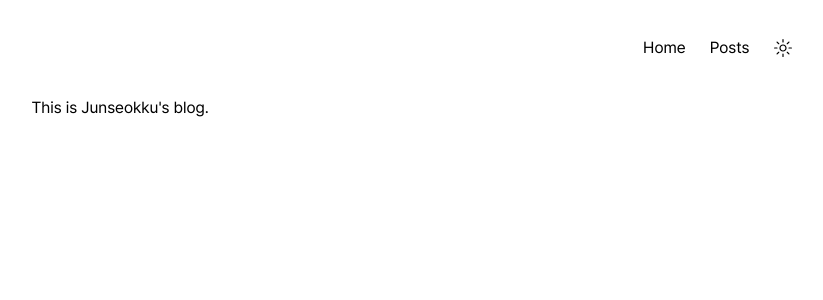
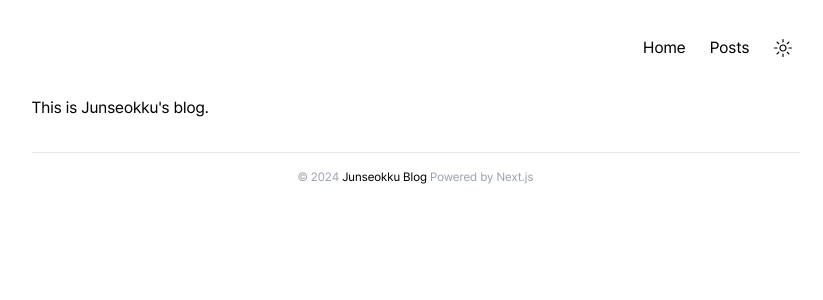
Before and after one commit to junseokku/junseokku-dev, a Next.js app: page / in a window 1280 px wide. Shown: the top 300 px of the page, without its empty margins (217-1040 px from the left). Built offline with nearby package versions, Linux system fonts and the light colour scheme.

Commit message:
feat: 푸터 기본 형태 구현

```diff
--- /dev/null
+++ b/app/components/Footer.tsx
@@ -0,0 +1,19 @@
+import { myInfo } from 'app/constants/myInfo';
+
+export const Footer = () => {
+  return (
+    <footer className="flex flex-col gap-4">
+      <hr className="border-1 border-gray-200 dark:border-gray-800" />
+      <p className="text-center text-xs text-gray-400">
+        <span>© 2024</span>
+        <a
+          href={myInfo.repoUrl}
+          target="_black"
+          rel="noopener noreferrer"
+          className="text-textColor"
+        >{` Junseokku Blog `}</a>
+        <span>Powered by Next.js</span>
+      </p>
+    </footer>
+  );
+};
--- a/app/constants/myInfo.ts
+++ b/app/constants/myInfo.ts
@@ -11,6 +11,7 @@ export const myInfo = {
     github: 'https://github.com/junseokku',
     linkedin: 'https://linkedin.com/in/junseokku',
   },
+  repoUrl: 'https://github.com/junseokku/contentlayer-blog',
   comment: {
     repo: 'junseokku/contentlayer-blog',
     repoId: 'R_kgDOKedY1A',
--- a/app/layout.tsx
+++ b/app/layout.tsx
@@ -5,6 +5,7 @@ import { pretendard } from './libs/font';
 import { Providers } from './components/Providers';
 import { SEOConfig } from './constants/SEOConfig';
 import { GoogleAnlytics } from './libs/GoogleAnalytics';
+import { Footer } from './components/Footer';
 
 export default function RootLayout({
   children,
@@ -19,6 +20,7 @@ export default function RootLayout({
             <div className="max-md:px-6 max-w-3xl w-full py-8 flex flex-col gap-8">
               <Header />
               {children}
+              <Footer />
             </div>
           </div>
         </Providers>
--- a/app/posts/[slug]/page.tsx
+++ b/app/posts/[slug]/page.tsx
@@ -33,6 +33,7 @@ const PostLayout = ({ params }: Params) => {
       <article className="prose prose-stone dark:prose-invert max-w-3xl">
         <MDXContent />
       </article>
+      {/* TODO - post footer */}
       {/* post comment */}
       <Giscus />
     </section>
```
